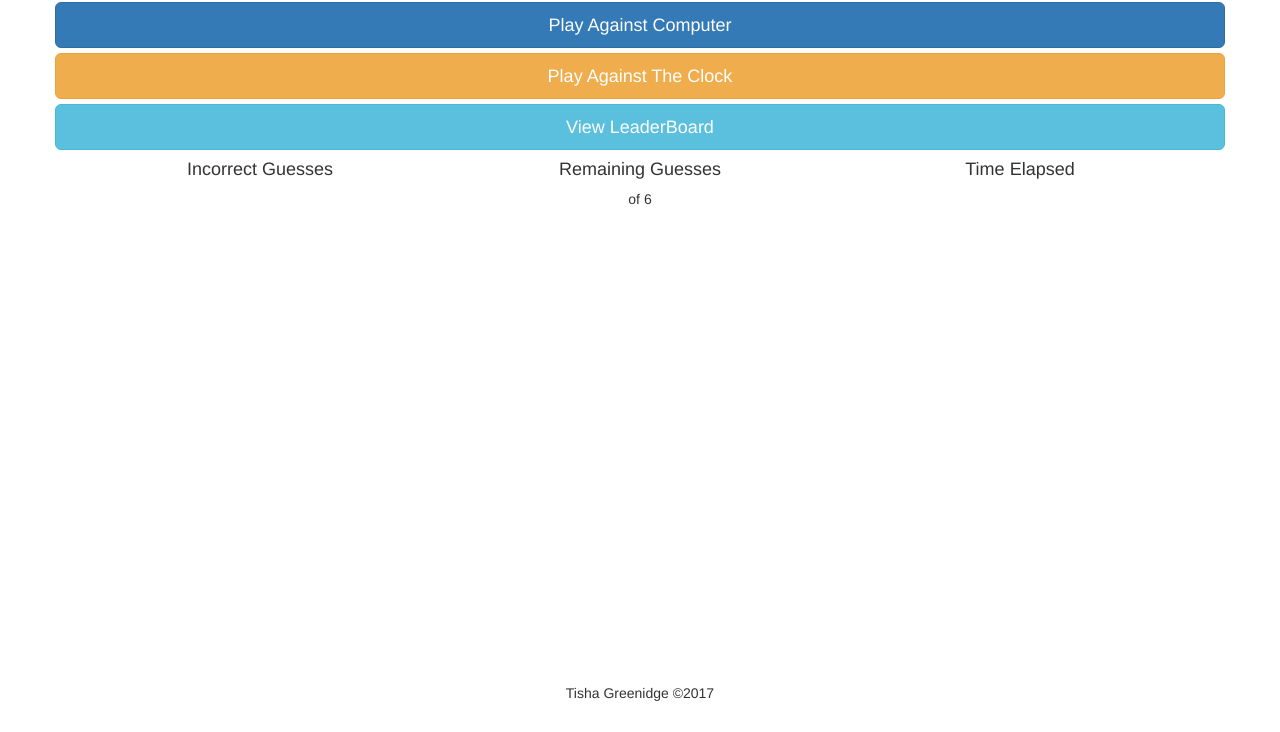
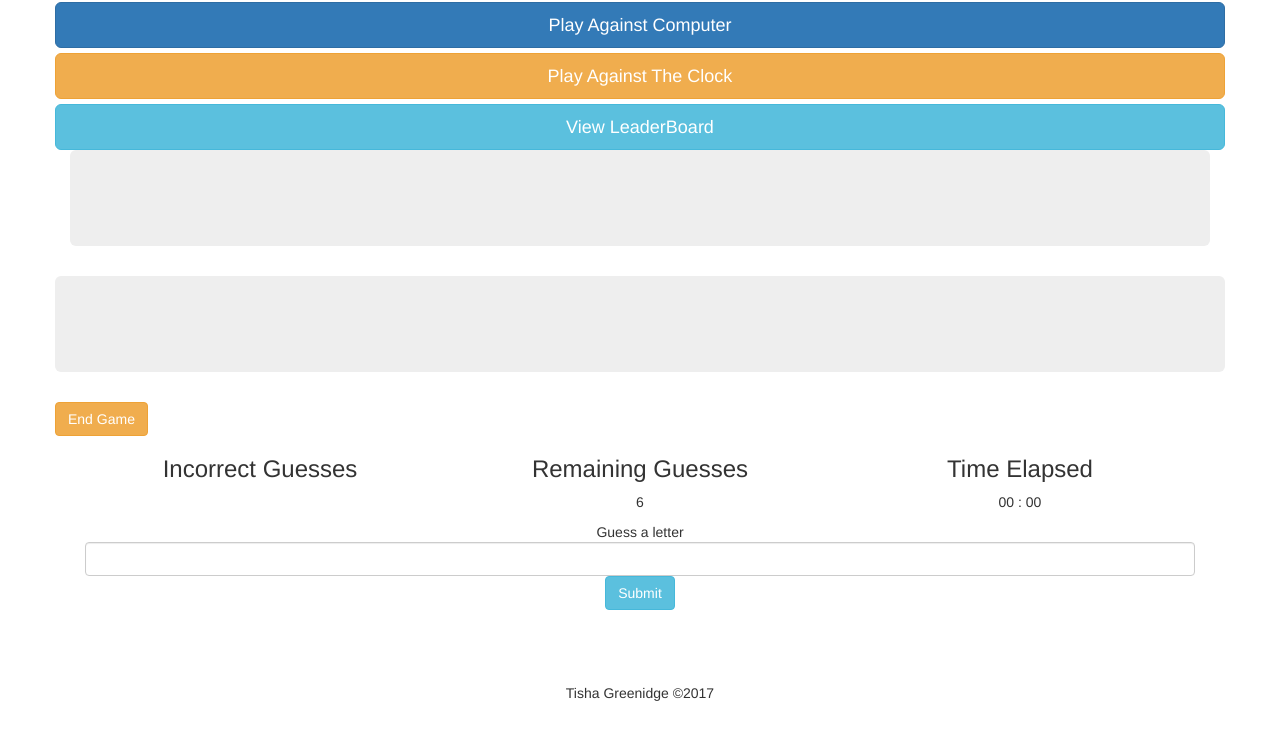
Before and after one commit to tgreenidge/Hangman, a website: page client/index.html in a window 1280 px wide. Shown: the part 68-800 px from the top of the page. Drawn offline with nearby package versions, Linux system fonts and the light colour scheme; no server answers.

Commit message:
added more components and functionality to the UI

```diff
--- a/client/index.html
+++ b/client/index.html
@@ -7,6 +7,8 @@
 
     <!-- BOOTSTRAP css cdn-->
     <link rel='stylesheet' href='https://cdnjs.cloudflare.com/ajax/libs/twitter-bootstrap/3.3.7/css/bootstrap.min.css'>
+
+    <link href="https://fonts.googleapis.com/css?family=Poppins" rel="stylesheet">
 
     <!-- change to include file for css-->
     <link rel="stylesheet" href="./styles/index.css">
@@ -19,45 +21,57 @@
     <div class="container">
       <div class="row hero">
         <h1>Hangman</h1>
-
       </div>
 
       <!-- Player Options -->
-      <div class="row game-options">
-        <button type="button" class="btn btn-primary btn-lg btn-block">
+      <div class="row" id="game-options">
+        <button type="button" class="btn btn-primary btn-lg btn-block" value="option1" onclick="startGame(this)">
           Play Against Computer
         </button>
-        <button type="button" class="btn btn-warning btn-lg btn-block">
+        <button type="button" class="btn btn-warning btn-lg btn-block" value="option2" onclick="startGame(this)">
           Play Against The Clock
         </button>
-        <button type="button" class="btn btn-info btn-lg btn-block">
+        <button type="button" class="btn btn-info btn-lg btn-block" value="leader-board" onclick="showLeaderBoard()">
           View LeaderBoard
         </button>
       </div>
 
+      <!-- Hangman Drawing-->
+      <div class="jumbotron" id="hanging-man">
+      </div>
+
       <!-- Word in Play-->
-      <div class="row" id="word-display">
-        <div >
-        </div>
+      <div class="row">
+        <div class="jumbotron" id="word-display"></div>
+        <button type="button" id="end-game-button" class="btn btn-warning" onclick="endGame()">End Game</button>
       </div>
 
       <!-- In Game Statistics -->
       <div class="game-stats container-fluid">
         <div class="row">
           <div class="col-xs-12 col-md-4" id="letters-guessed-display">
-          <h4>Incorrect Guesses </h4>
+            <h3>Incorrect Guesses</h3>
             <p></p>
           </div>
 
           <div class="col-xs-12 col-md-4" id="letters-remaining-display">
-          <h4>Remaining Guesses </h4>
-          <p><span></span> of 6</p>
+            <h3>Remaining Guesses</h3>
+            <p><span></span> 6</p>
           </div>
 
           <div class="col-xs-12 col-md-4" id="time-elapsed-display">
-          <h4>Time Elapsed </h4>
-          <p></p>
+            <h3>Time Elapsed</h3>
+            <p> 00 : 00 </p>
           </div>
+      </div>
+
+      <!-- User Input -->
+      <div id="user-input">
+        Guess a letter
+        <form class="form-group" >
+          <input type="text" class="form-control" id="letter-guessed" maxlength="1">
+          <button type="submit" class="btn btn-info" onclick="validateInput()">Submit</button>
+        </form>
       </div>
 
       <!-- Leader Board Stats -->
@@ -72,10 +86,5 @@
     <script src="https://ajax.googleapis.com/ajax/libs/jquery/1.11.3/jquery.min.js"></script>
     <script src='https://cdnjs.cloudflare.com/ajax/libs/twitter-bootstrap/3.3.7/js/bootstrap.min.js'></script>
     <script src="./scripts/index.js"></script>
-    <script src="./scripts/gamePlay.js"></script>
-
-    <script>
-      var socket = io();
-    </script>
   </body>
 </html>
```
Lines whose indentation alone changed are shown as unchanged.
